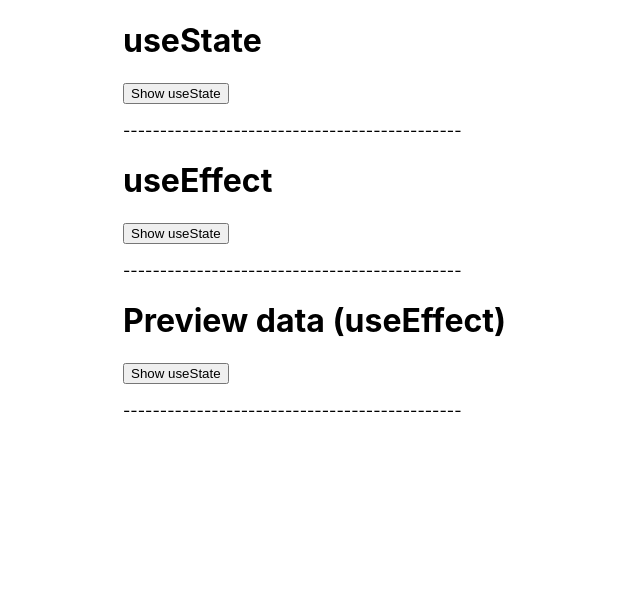
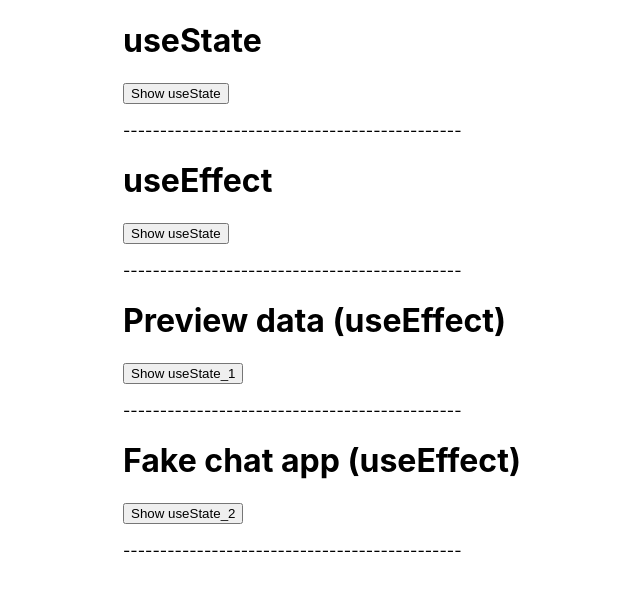
Before and after one commit to dvhuzg/reactjs-typescript, a React (Create React App) app in the folder hook/: page / in a window 1280 px wide. Shown: the top 590 px of the page, without its empty margins (37-677 px from the left). Built offline with nearby package versions, Linux system fonts and the light colour scheme.

Commit message:
update fake chat

```diff
--- a/hook/src/App.tsx
+++ b/hook/src/App.tsx
@@ -3,10 +3,12 @@ import "./App.css";
 import _useState from "./Excersise/_useState";
 import _useEffect from "./Excersise/_useEffect";
 import _useEffect_1 from "./Excersise/_useEffect_1";
+import _useEffect_2 from "./Excersise/_useEffect_2";
 function App() {
   const [showUseState, setShowUseState] = useState(false);
   const [showUseEffect, setShowUseEffect] = useState(false);
   const [showUseEffect_1, setShowUseEffect_1] = useState(false);
+  const [showUseEffect_2, setShowUseEffect_2] = useState(false);
   return (
     <div className="App">
       <h1>useState</h1>
@@ -23,9 +25,15 @@ function App() {
       <p>----------------------------------------------</p>
       <h1>Preview data (useEffect)</h1>
       <button onClick={() => setShowUseEffect_1(!showUseEffect_1)}>
-        Show useState
+        Show useState_1
       </button>
       {showUseEffect_1 && <_useEffect_1 />}
+      <p>----------------------------------------------</p>
+      <h1>Fake chat app (useEffect)</h1>
+      <button onClick={() => setShowUseEffect_2(!showUseEffect_2)}>
+        Show useState_2
+      </button>
+      {showUseEffect_2 && <_useEffect_2 />}
       <p>----------------------------------------------</p>
     </div>
   );
--- /dev/null
+++ b/hook/src/Excersise/_useEffect_2.tsx
@@ -0,0 +1,52 @@
+import React, { useEffect } from "react";
+import { useState } from "react";
+interface IUser {
+  id: number;
+  name: string;
+}
+
+const users: IUser[] = [
+  {
+    id: 1,
+    name: "Do",
+  },
+  {
+    id: 2,
+    name: "Viet",
+  },
+  {
+    id: 3,
+    name: "Hung",
+  },
+];
+const _useEffect_2 = () => {
+  const [userId, setUserId] = useState<number>(1);
+
+  useEffect(() => {
+    const handleMessage = (e: any) => {
+      console.log(e.detail);
+    };
+
+    window.addEventListener(`user-${userId}`, handleMessage);
+    return () => {
+      window.removeEventListener(`user-${userId}`, handleMessage);
+    };
+  }, [userId]);
+
+  return (
+    <div>
+      <ul>
+        {users.map((user) => (
+          <li
+            key={user.id}
+            style={{ color: userId === user.id ? "red" : "#333" }}
+            onClick={() => setUserId(user.id)}>
+            {user.name}
+          </li>
+        ))}
+      </ul>
+    </div>
+  );
+};
+
+export default _useEffect_2;
--- a/hook/src/index.tsx
+++ b/hook/src/index.tsx
@@ -1,11 +1,24 @@
-import React from 'react';
-import ReactDOM from 'react-dom/client';
-import './index.css';
-import App from './App';
-import reportWebVitals from './reportWebVitals';
+import React from "react";
+import ReactDOM from "react-dom/client";
+import "./index.css";
+import App from "./App";
+import reportWebVitals from "./reportWebVitals";
 
+export function emitMessage(id: number) {
+  setInterval(() => {
+    window.dispatchEvent(
+      new CustomEvent(`user-${id}`, {
+        detail: `Noi dung message cua user ${id}`,
+      })
+    );
+  }, 2000);
+}
+
+emitMessage(1);
+emitMessage(2);
+emitMessage(3);
 const root = ReactDOM.createRoot(
-  document.getElementById('root') as HTMLElement
+  document.getElementById("root") as HTMLElement
 );
 root.render(
   <React.StrictMode>
```
